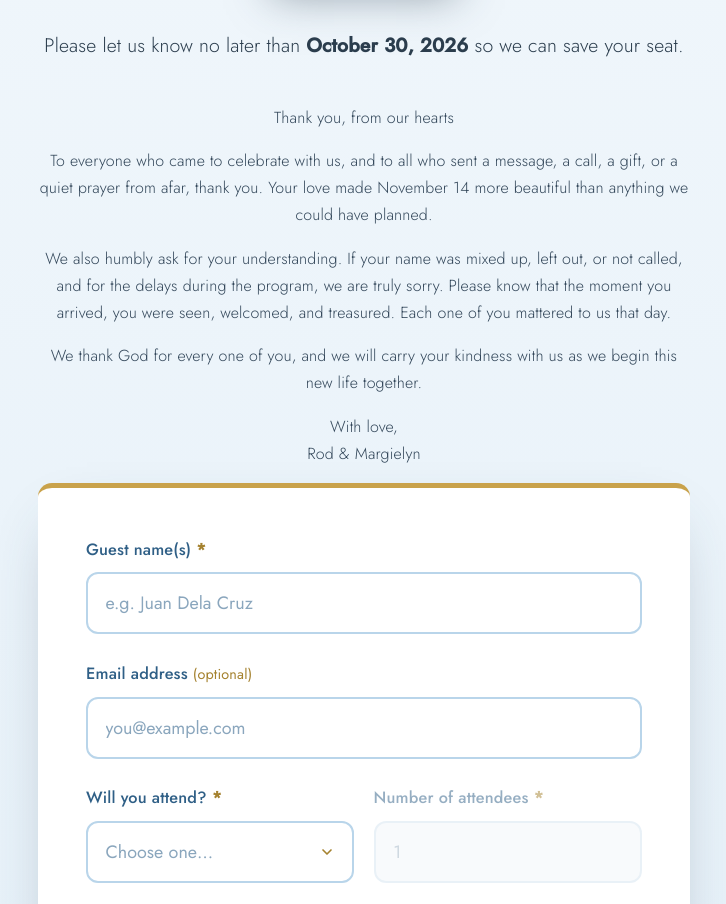
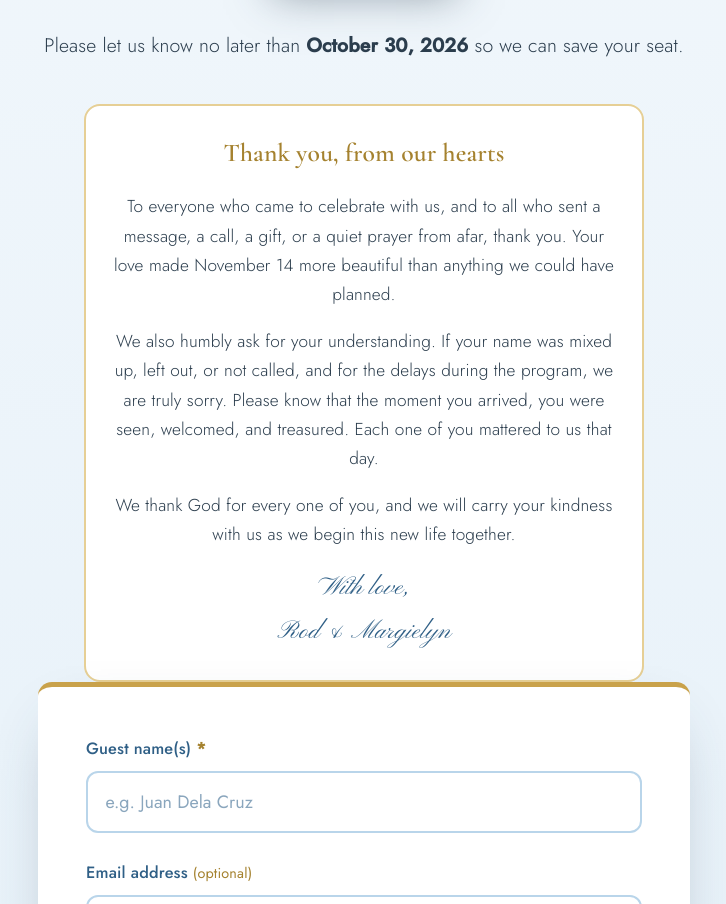
Before and after one commit to rodmargielynwed/rod-and-margielyn, a plain HTML site: page index.html in a window 1280 px wide. Shown: the part 6825-7729 px from the top of the page, without its empty margins (276-1002 px from the left). Drawn offline with nearby package versions, Linux system fonts and the light colour scheme.

Commit message:
Update styles.css

```diff
--- a/styles.css
+++ b/styles.css
@@ -775,3 +775,28 @@ h3 { font-size: 1.4rem; color: var(--blue-600); }
 @media (prefers-reduced-motion: reduce){
   .rsvp-closed{ opacity:1; transform:none; animation:none; }
 }
+/* Thank-you note under RSVP deadline */
+.thanks-note{
+  margin:2rem auto 0;
+  max-width:560px;
+  padding:1.6rem 1.4rem;
+  background:#ffffff;
+  border:2px solid #e6cf95;
+  border-radius:16px;
+  color:#2b3d4d;
+  font-size:1.08rem;
+  line-height:1.7;
+}
+.thanks-note__title{
+  font-family:'Cormorant Garamond',serif;
+  font-size:1.6rem;
+  font-weight:600;
+  color:#a5822f;
+  margin:0 0 .8rem;
+}
+.thanks-note__sign{
+  font-family:'Pinyon Script',cursive;
+  font-size:1.6rem;
+  color:#2f5f86;
+  margin:1rem 0 0;
+}
```
